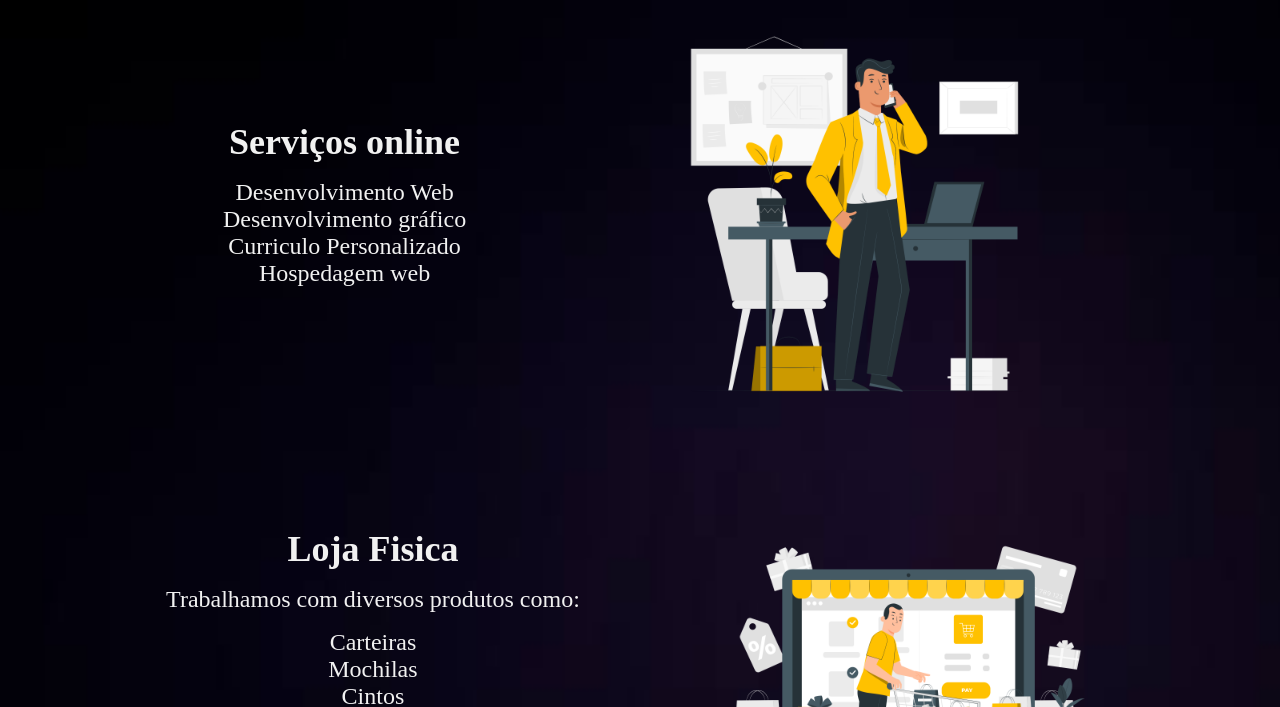
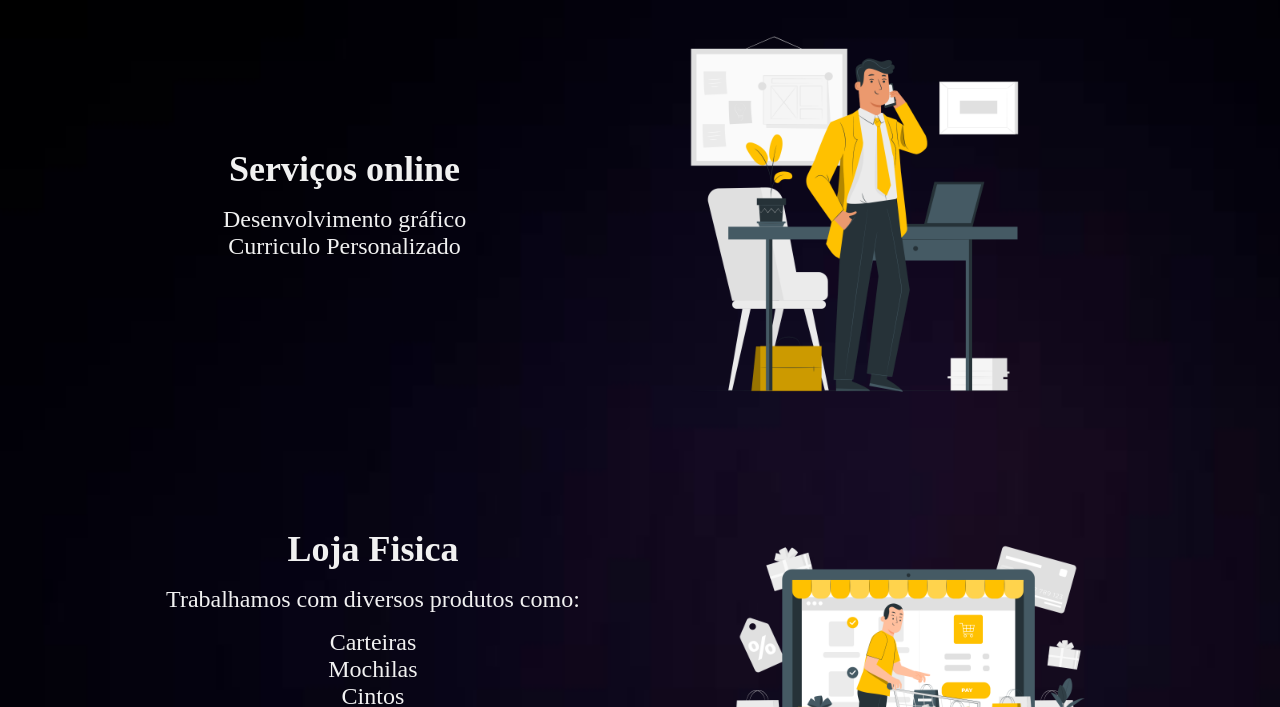
Before and after one commit to vinivp/webprime, a plain HTML site: page webprime/index.html in a window 1280 px wide. Shown: the part 92-799 px from the top of the page. Drawn offline with Linux system fonts and the light colour scheme.

Commit message:
Add files via upload

```diff
--- a/webprime/index.html
+++ b/webprime/index.html
@@ -41,10 +41,9 @@
         <section class="conteudocard">
             <h1>Serviços online</h1>
             <ul>
-                <li>Desenvolvimento Web</li>
+
                 <li>Desenvolvimento gráfico</li>
                 <li>Curriculo Personalizado</li>
-                <li>Hospedagem web</li>
             </ul>
 
         </section>
@@ -78,12 +77,12 @@
             <h3> Developed by Elísios Prime </h3>
             <p><strong>Rua:</strong> Antônio Milena, 1429 - Campos Elísios<br> <strong>Cep:</strong> 14085-660</p>
             <ul class="icons">
-                <li><a class="icon icon--facebook" href="https://www.facebook.com/elisiosprime" target="_blank" rel="noopener noreferrer"><i
-                            class="fa fa-facebook"></i></a></li>
-                <li><a class="icon icon--instagram" href="https://www.instagram.com/elisiosprime/" target="_blank" rel="noopener noreferrer"><i
-                            class="fa fa-instagram"></i></a></li>
-                            <li><a class="icon icon--whatsapp" href="https://www.instagram.com/elisiosprime/" target="_blank" rel="noopener noreferrer"><i
-                                class="fa fa-whatsapp"></i></a></li>
+                <li><a class="icon icon--facebook" href="https://www.facebook.com/elisiosprime" target="_blank"
+                        rel="noopener noreferrer"><i class="fa fa-facebook"></i></a></li>
+                <li><a class="icon icon--instagram" href="https://www.instagram.com/elisiosprime/" target="_blank"
+                        rel="noopener noreferrer"><i class="fa fa-instagram"></i></a></li>
+                <li><a class="icon icon--whatsapp" href="https://www.instagram.com/elisiosprime/" target="_blank"
+                        rel="noopener noreferrer"><i class="fa fa-whatsapp"></i></a></li>
         </div>
         <div class="footer-bottom">
             <p>copyright &copy; Elísios Prime, 2022 - Direitos reservados</p>
```
Also changed, not shown: webprime/img/Logopit_1660793284429.jpg (added), webprime/img/logo.png.
